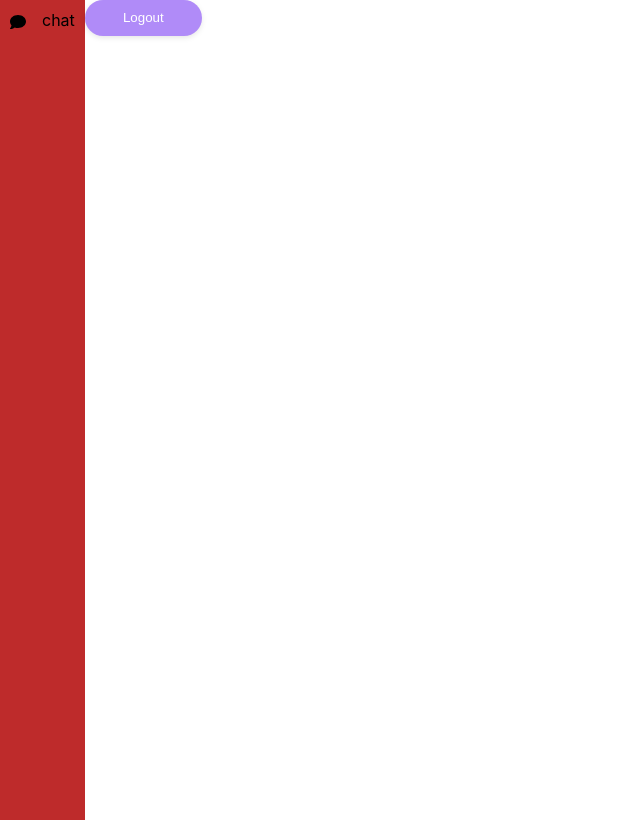
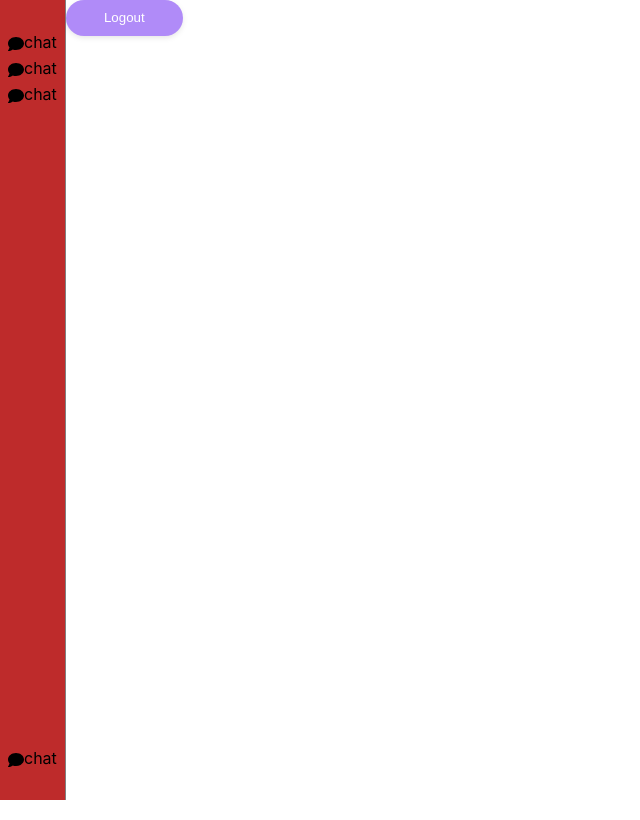
Before and after one commit to oricho123/TaskManager, a React (Create React App) app: page /login in a window 1280 px wide. Both pictures are taken after typing "Sample", "Sample" into the empty fields and a click on the button "Authenticate". Shown: the whole page, without its empty margins (0-640 px from the left). Built offline with nearby package versions, Linux system fonts and the light colour scheme.

Commit message:
Split sidebar to top and bottom

```diff
--- a/src/components/SideBar/SideBar.tsx
+++ b/src/components/SideBar/SideBar.tsx
@@ -8,7 +8,15 @@ import {faComment} from '@fortawesome/free-solid-svg-icons'
 export function SideBar() {
     return (
         <div className={styles['sidebar-wrapper']}>
-            <SideBarItem icon={faComment} label={'chat'}/>
+            <div id={styles['top-items']}>
+                <SideBarItem icon={faComment} label={'chat'}/>
+                <SideBarItem icon={faComment} label={'chat'}/>
+                <SideBarItem icon={faComment} label={'chat'}/>
+            </div>
+            <div id={styles['bottom-items']}>
+                <SideBarItem icon={faComment} label={'chat'}/>
+            </div>
+
         </div>
     );
 }
--- a/src/components/SideBar/styles.module.css
+++ b/src/components/SideBar/styles.module.css
@@ -6,7 +6,16 @@
 }
 
 .sidebar-wrapper {
-    height: 100%;
     background-color: #be2b2b;
-    padding: 10px;
+    display: flex;
+    padding: 2rem 0.5rem;
+    flex-direction: column;
+    justify-content: space-between;
+    border-right: 1px solid grey;
 }
+
+.sidebar-wrapper > div {
+    gap: var(--items-gap);
+    flex-direction: column;
+    display: flex;
+}
--- a/src/routes/login/Components/styles.module.css
+++ b/src/routes/login/Components/styles.module.css
@@ -2,7 +2,7 @@ form {
     display: flex;
     flex-direction: column;
     align-items: center;
-    gap: var(--gap);
+    gap: var(--form-gap);
     transition: margin .2s;
 }
 
@@ -12,5 +12,5 @@ header * {
 
 section {
     display: flex;
-    gap: var(--gap);
+    gap: var(--form-gap);
 }
--- a/src/theme.css
+++ b/src/theme.css
@@ -1,7 +1,8 @@
 body {
     --bg-color: #282c34;
     --text-color: white;
-    --gap: 1rem;
+    --form-gap: 1rem;
+    --items-gap: 0.37rem;
     --primary: #015c90;
     --button-bg: #b08bf8;
     --button-bg-hover: #a885ec;
```
